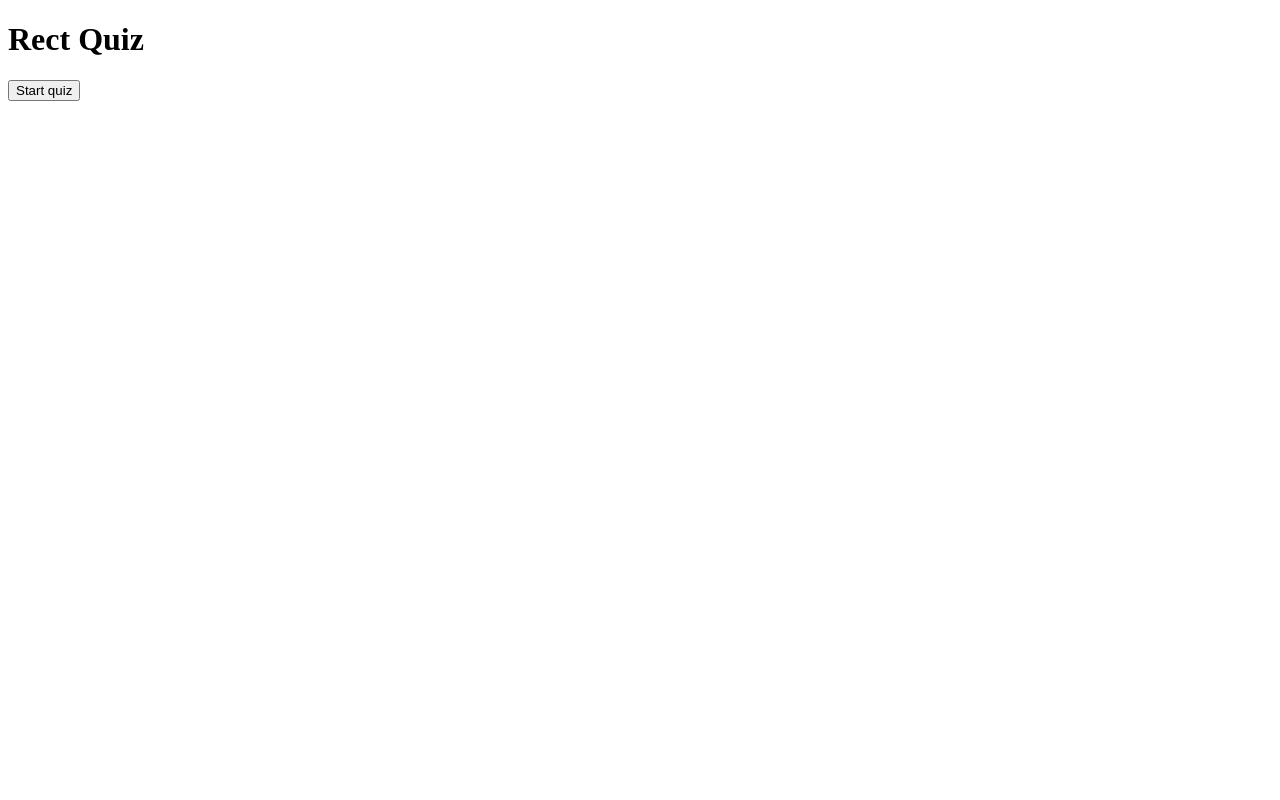
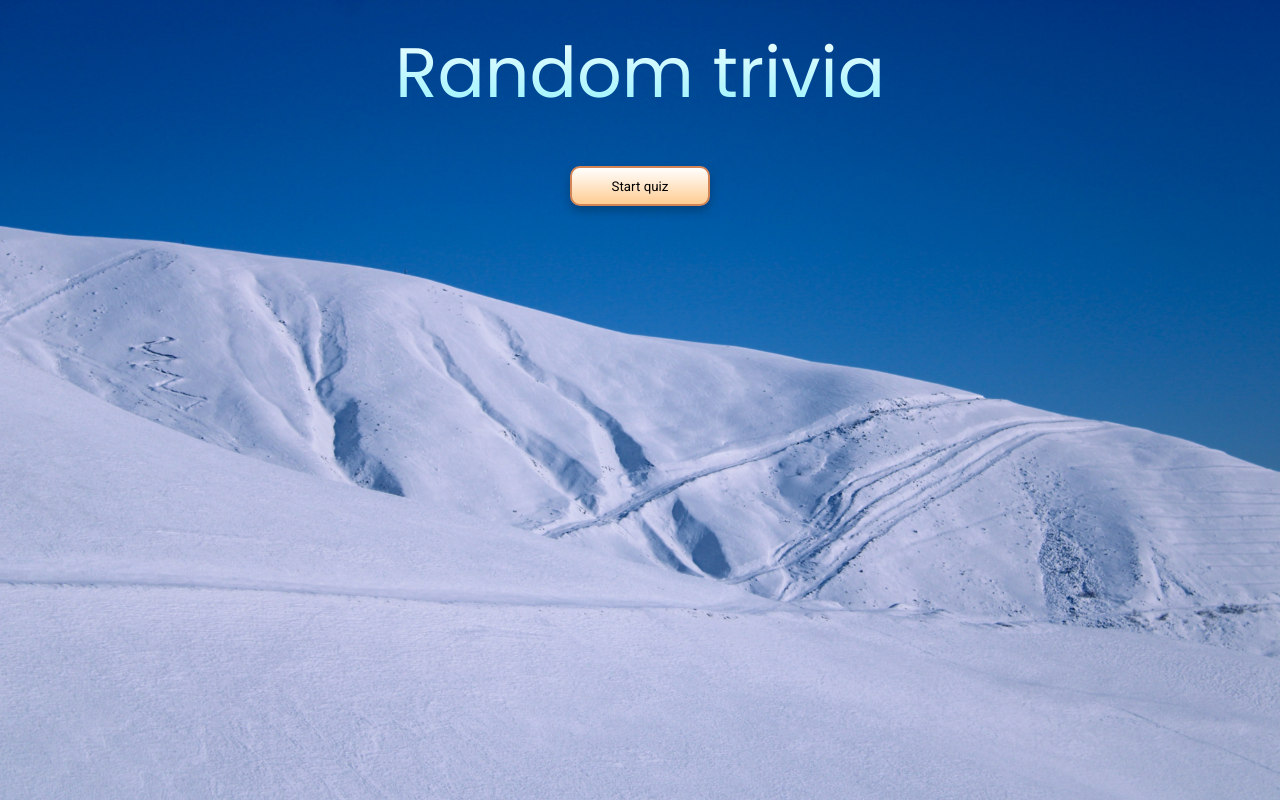
Before and after one commit to karolinfrennert/React-Typescript-Quiz, a React (Create React App) app: page / in a window 1280 px wide. Built offline with nearby package versions, Linux system fonts and the light colour scheme.

Commit message:
IT WORKS!

```diff
--- a/src/App.styles.ts
+++ b/src/App.styles.ts
@@ -1 +1,77 @@
-import styled, {createGlobalStyle} from 'styled-components'
+import styled, {createGlobalStyle} from 'styled-components';
+import BGImage from './images/marishka-tsiklauri.jpg'
+
+export const GlobalStyle = createGlobalStyle `
+
+html{
+    heigth: 100%;
+}
+
+body{
+    background-image: url(${BGImage});
+    background-size: cover;
+    margin: 0;
+    padding: 0 20px;
+    display: flex;
+    justify-content: center;
+
+}
+
+*{
+    box-size: border-box;
+    font-family: 'Roboto', sans-serif;
+
+}
+
+`;
+
+export const Wrapper = styled.div`
+    display: flex;
+    flex-direction:column;
+    align-items:center;
+
+    >p {
+        color:#fff;
+    }
+
+    .score{
+        color: #fff;
+        font-size: 2rem;
+        margin: 0;
+    }
+
+    h1{
+        font-family: 'Poppins', sans-serif;
+        background-image: linear-gradient(180deg, #fff, #87f1ff);
+        background-size:100%;
+        background-clip: text;
+        -webkit-background-clip: text;
+        -webkit-text-fill-color: transparent;
+        -moz-background-clip: text;
+        -moz-text-fill-color: transparent;
+        filter: drop-drop-shadow(2px 2px #0085a3);
+        font-size: 70px;
+        font-weight: 400;
+        text-align: center;
+        margin: 20px;
+    }
+
+    .start, .next {
+        cursor: pointer;
+        background: linear-gradient(180deg, #fff, #ffcc91);
+        border: 2px solid #d38558;
+        box-shadow: 0px 5px 10px rgba(0,0,0,0.25);
+        border-radius: 10px;
+        height: 40px;
+        margin: 20px 0;
+        padding: 0 40px;
+    }
+
+    .start {
+        max-width: 400px;
+    }
+
+
+
+
+`
--- a/src/App.tsx
+++ b/src/App.tsx
@@ -1,5 +1,6 @@
 import React, { useState } from "react";
 import { fetchQuizQuestions, Difficulty, QuestionState } from "./Api";
+import { GlobalStyle, Wrapper } from "./App.styles";
 
 //components
 import QuestionCard from "./components/QuestionCard";
@@ -65,8 +66,10 @@
   };
 
   return (
-    <div className="App">
-      <h1>Rect Quiz</h1>
+    <>
+      <GlobalStyle />
+      <Wrapper>
+        <h1>Random trivia</h1>
         {gameOver || userAnswers.length === TOTAL_QUESTIONS ? (
           <button className="start" onClick={startTrivia}>
             Start quiz
@@ -93,7 +96,8 @@
             Next question
           </button>
         ) : null}
-    </div>
+      </Wrapper>
+    </>
   );
 };
 
--- /dev/null
+++ b/src/components/QuestionCard.styles.ts
@@ -0,0 +1,53 @@
+import styled from 'styled-components'
+
+export const Wrapper = styled.div`
+
+    max-width: 1100px;
+    background: #ebfeff;
+    border-radius: 10px;
+    border: 2px solid #0085a3;
+    padding: 12px;
+    box-shadow: 0pz 5pz 10px rgba(0,0,0, 0.25);
+    text-align: center;
+
+    p{
+        font-size: 1rem;
+    }
+`
+
+type ButtonWrapperProps = {
+    correct: boolean;
+    userClicked: boolean;
+}
+
+export const ButtonWrapper = styled.div<ButtonWrapperProps>`
+
+    transition: all 0.3s ease;
+
+    :hover{
+        opacity: 0.8;
+    }
+
+    button{
+        cursor: pointer;
+        user-select: none;
+        font-size: 0.8rem;
+        width: 100%;
+        height: 40px;
+        margin: 5px 0;
+        background: ${({correct, userClicked}) =>
+        correct
+        ? 'linear-gradient(90deg, #56ffa4, #59bc89)'
+        :!correct && userClicked
+        ? 'linear-gradient(90deg, #ff5656, #c16868)'
+        :'linear-dradient(90deg, #56ccf, #6eafb4)'
+
+        };
+
+        border: 3px solid white;
+        box-shadow: 1px 2px 0px rgba(0,0,0,0.1);
+        border-radius: 10px;
+        color: #000;
+        text-shadow: 0px 1px 0px rgba(0,0,0,0.25)
+    }
+`;
--- a/src/components/QuestionCard.tsx
+++ b/src/components/QuestionCard.tsx
@@ -1,4 +1,5 @@
 import { AnswerObject } from "../App";
+import { Wrapper, ButtonWrapper } from "./QuestionCard.styles";
 
 type Props = {
   question: string;
@@ -17,14 +18,18 @@
   questionNumber,
   totalQuestions,
 }) => (
-  <div>
+  <Wrapper>
     <p className="number">
       Question: {questionNumber} / {totalQuestions}
     </p>
     <p dangerouslySetInnerHTML={{ __html: question }} />
     <div>
       {answers.map((answer) => (
-        <div key={answer}>
+        <ButtonWrapper
+          key={answer}
+          correct={userAnswer?.correctAnswer === answer}
+          userClicked={userAnswer?.answer === answer}
+        >
           <button
             disabled={userAnswer ? true : false}
             value={answer}
@@ -32,10 +37,10 @@
           >
             <span dangerouslySetInnerHTML={{ __html: answer }} />
           </button>
-        </div>
+        </ButtonWrapper>
       ))}
     </div>
-  </div>
+  </Wrapper>
 );
 
 export default QuestionCard;
```
Also changed, not shown: 1 other file (tests, documents, lock files or other folders). Lines whose indentation alone changed are shown as unchanged.
